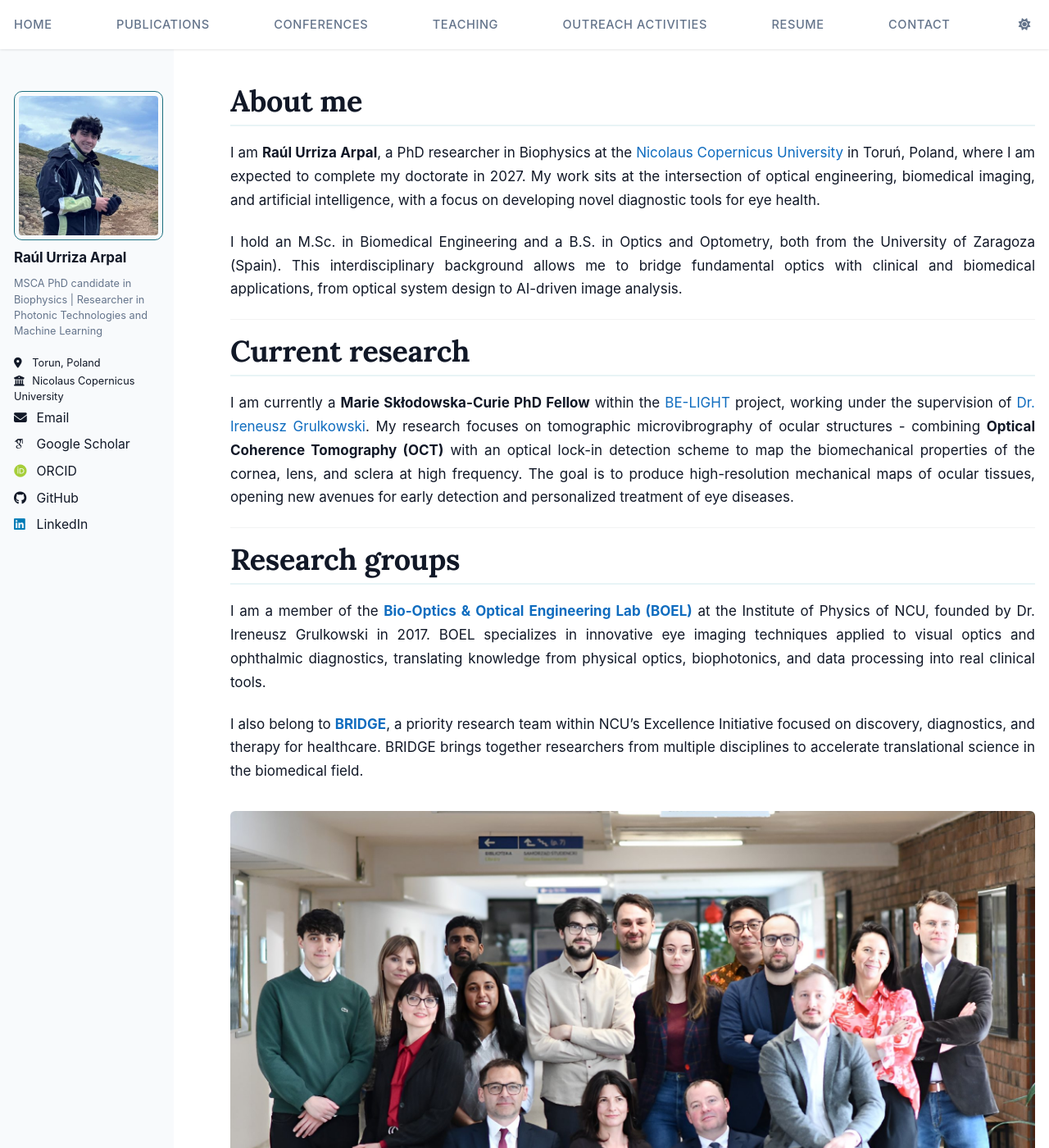
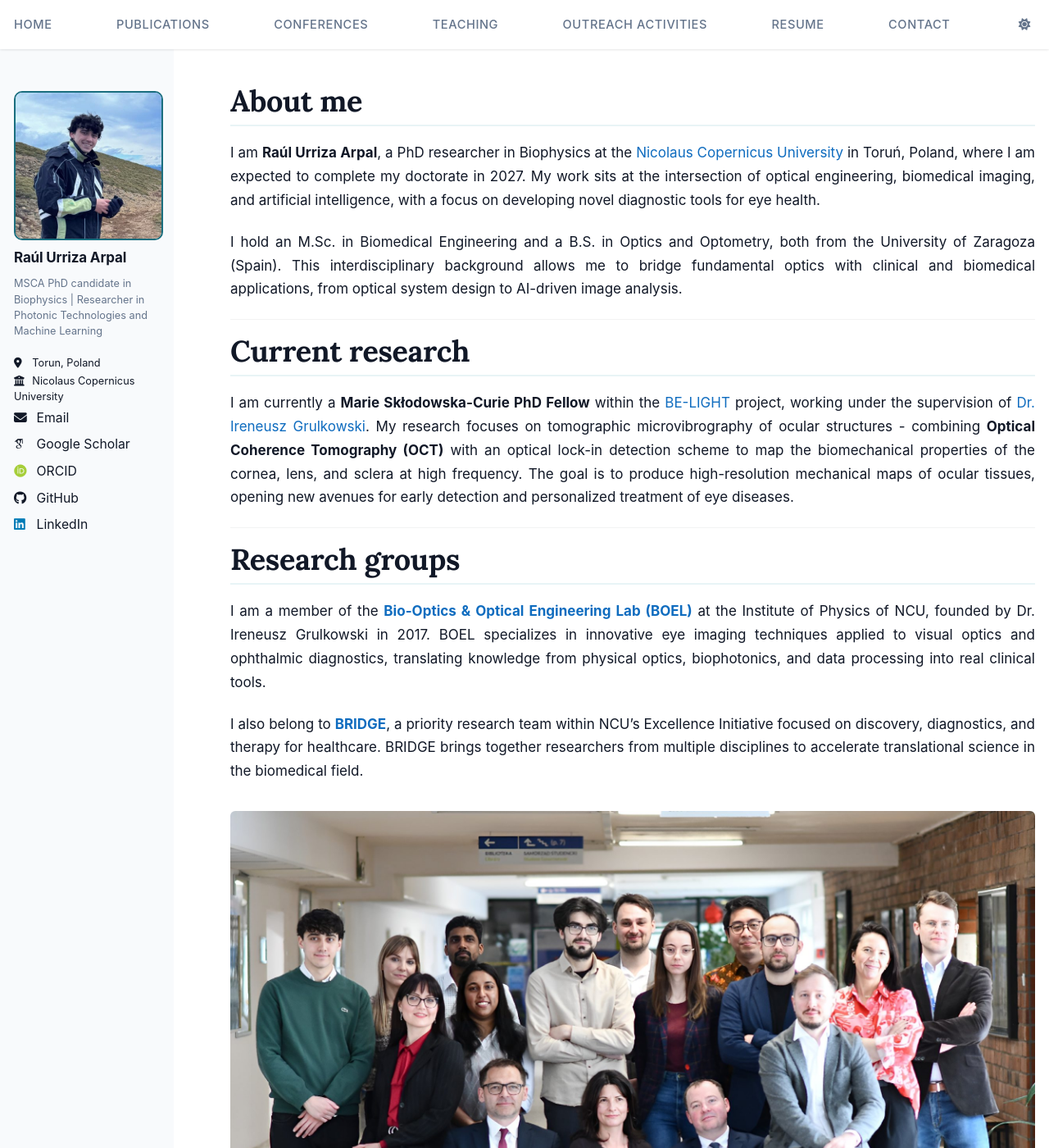
Before and after one commit to RaulUrriza/raulurriza.github.io, a Jekyll site: the page built from _pages/about.md, in a window 1280 px wide and 1400 px high. Shown: the whole window at 82% size. Built offline with Jekyll 4.4.1, drawn with Linux system fonts in a browser that asks for light colours; some web fonts are replaced; a script bundle is joined from its source files by our own code; library files that are not in the unit come from our copies.

Commit message:
Intento borde foto

```diff
--- a/assets/css/style.scss
+++ b/assets/css/style.scss
@@ -243,11 +243,22 @@ body {
   }
 }
 
-/* Avatar — square with rounded corners, brand-colour border */
-.author__avatar img {
-  border-radius: 10px !important;
-  border-color: var(--c-primary) !important;
-  max-width: 100%;
+/* Avatar — border on the wrapper so photo corners match the border radius exactly */
+@media (min-width: 57.8125em) {
+  .author__avatar {
+    border-radius: 10px;
+    border: 2px solid var(--c-primary);
+    overflow: hidden;
+    display: block;
+  }
+
+  .author__avatar img {
+    border-radius: 0 !important;
+    border: none !important;
+    padding: 0 !important;
+    display: block;
+    max-width: 100%;
+  }
 }
 
 /* Author name weight */
```
